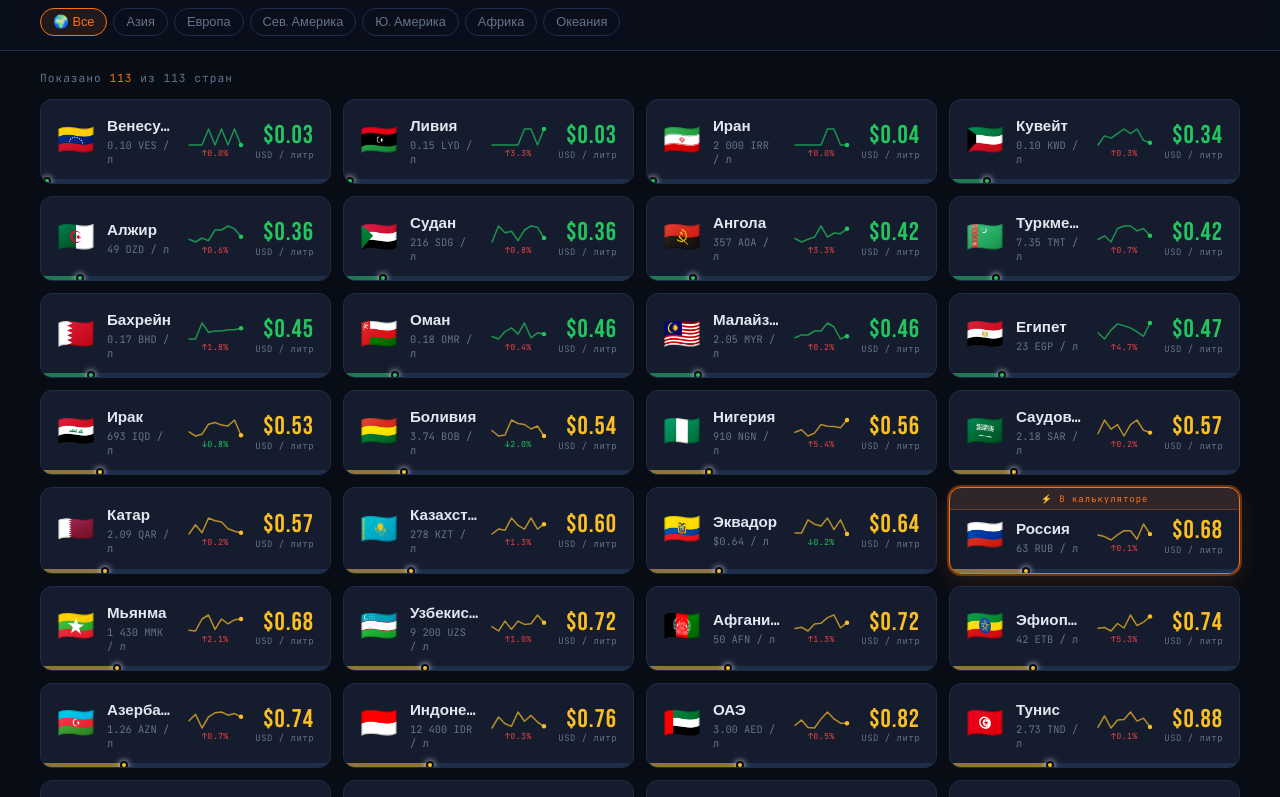
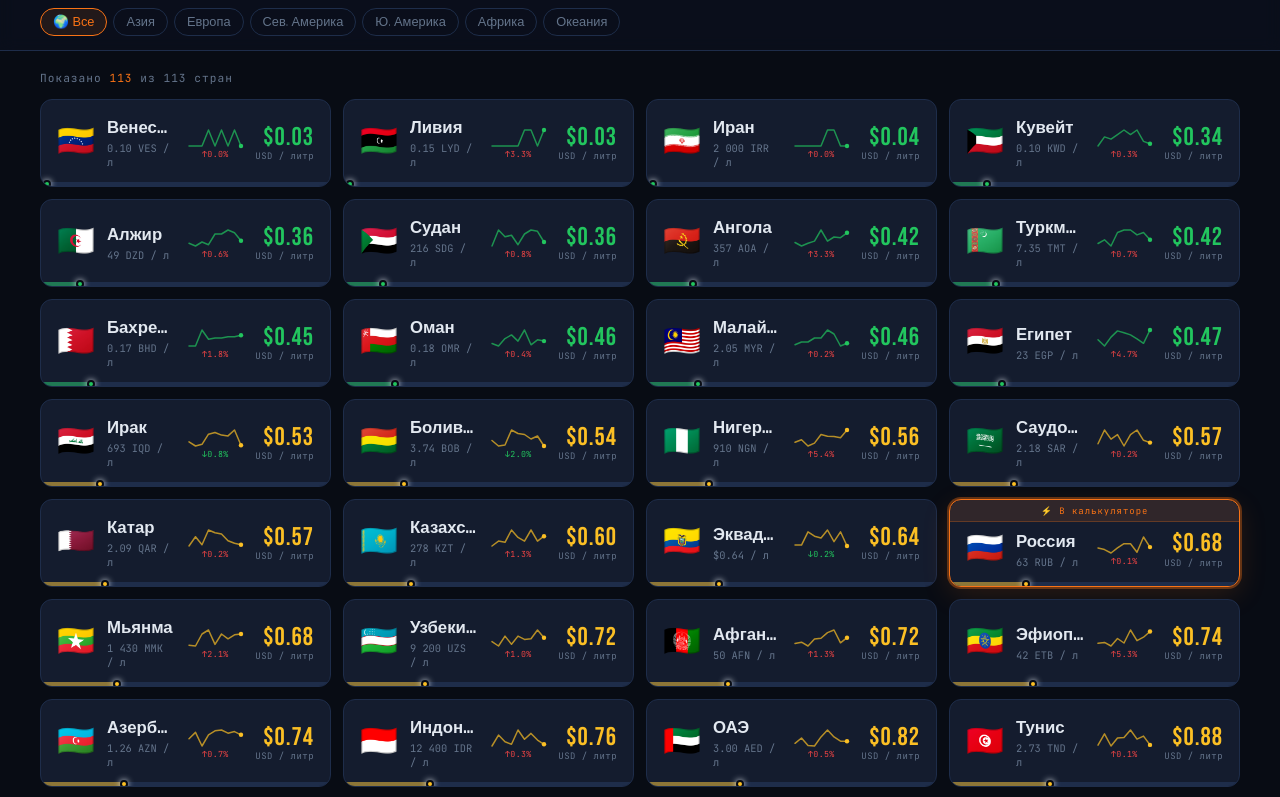
Before and after one commit to Dimitrov1985/gasoline-world, a React (Vite) app: page / in a window 1280 px wide. Shown: the part 1243-2040 px from the top of the page. Built offline with nearby package versions, Linux system fonts and the light colour scheme; no server answers.

Commit message:
fix: увеличен шрифт названия страны на карточке

```diff
--- a/src/components/CardsGrid/CardsGrid.module.css
+++ b/src/components/CardsGrid/CardsGrid.module.css
@@ -87,7 +87,7 @@
 .info { flex: 1; min-width: 0; }
 
 .name {
-  font-size: 0.95rem;
+  font-size: 1.05rem;
   font-weight: 700;
   white-space: nowrap;
   overflow: hidden;
```
